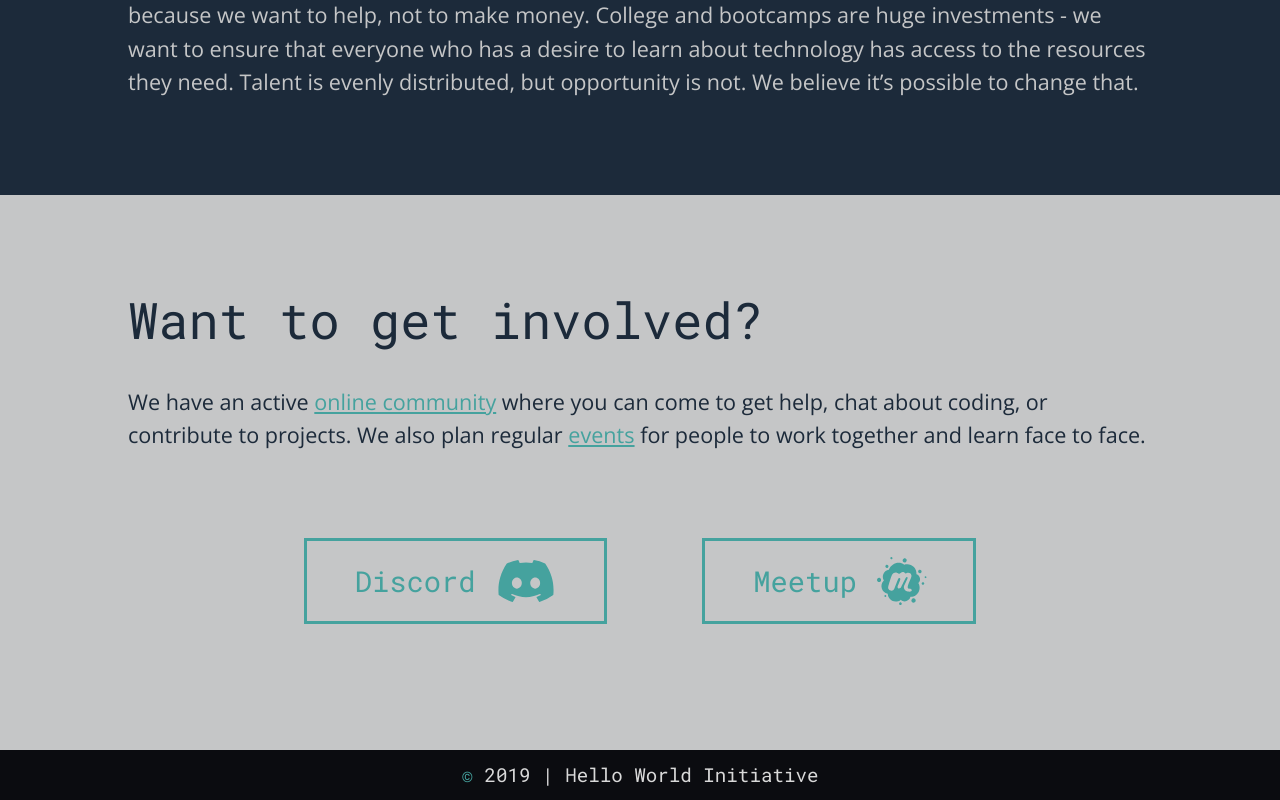
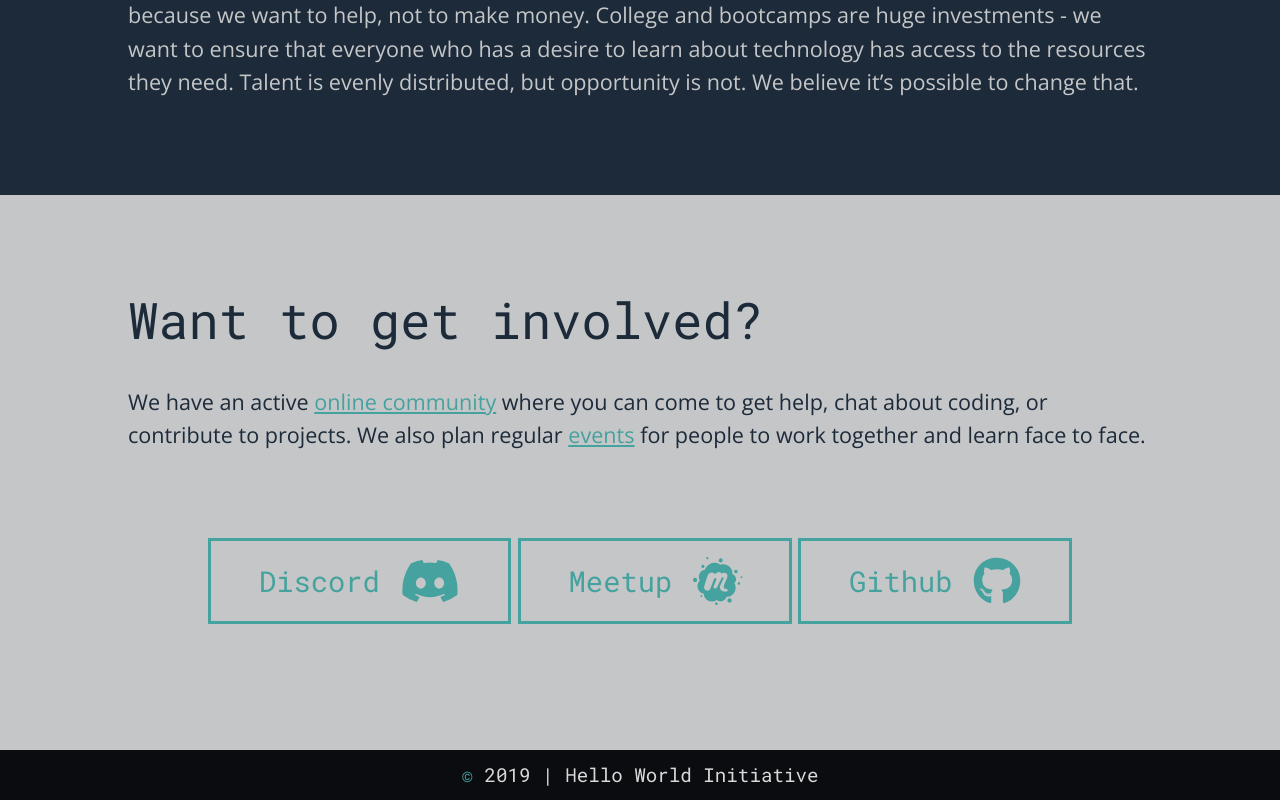
Before and after one commit to hello-world-initiative/hello-world-initiative, a React (Create React App) app: page /about in a window 1280 px wide. Shown: the part 1815-2615 px from the top of the page. Built offline with nearby package versions, Linux system fonts and the light colour scheme.

Commit message:
Add github link button in About page.

```diff
--- a/src/index.js
+++ b/src/index.js
@@ -6,9 +6,13 @@ import * as serviceWorker from './serviceWorker';
 
 // Font Awesome configuration
 import { library } from '@fortawesome/fontawesome-svg-core';
-import { faDiscord, faMeetup } from '@fortawesome/free-brands-svg-icons';
+import {
+  faDiscord,
+  faMeetup,
+  faGithub
+} from '@fortawesome/free-brands-svg-icons';
 import { faArrowRight } from '@fortawesome/free-solid-svg-icons';
-library.add(faDiscord, faMeetup, faArrowRight);
+library.add(faDiscord, faMeetup, faArrowRight, faGithub);
 
 ReactDOM.render(<App />, document.getElementById('root'));
 
--- a/src/pages/About.js
+++ b/src/pages/About.js
@@ -11,6 +11,8 @@ const { about } = pageData;
 
 const discordURL = 'https://discord.gg/CEGxS5k';
 const meetupURL = 'https://www.meetup.com/thehwi';
+const githubURL =
+  'https://github.com/hello-world-initiative/hello-world-initiative';
 
 const About = () => {
   return (
@@ -68,6 +70,12 @@ const About = () => {
               icon={['fab', 'meetup']}
               type="regular"
             />
+            <LinkButton
+              to={githubURL}
+              text="Github"
+              icon={['fab', 'github']}
+              type="regular"
+            />
           </div>
         </Section>
       </main>
--- a/src/styles/components/LinkButton.scss
+++ b/src/styles/components/LinkButton.scss
@@ -12,7 +12,7 @@
   }
 
   @include respond(lg) {
-    width: 75%;
+    width: 85%;
     margin: 0 auto;
   }
 }
```
Also changed, not shown: package.json (line endings or trailing spaces), 1 other file (tests, documents, lock files or other folders).
